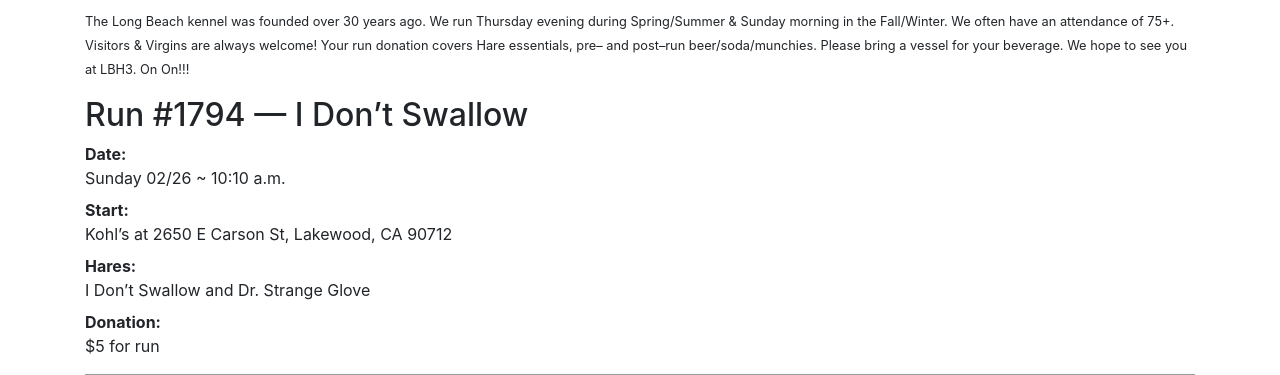
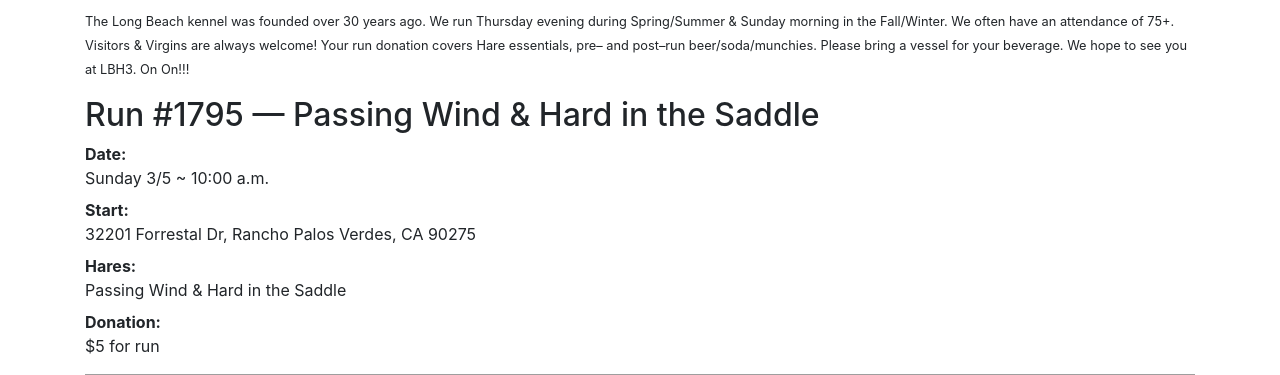
Before and after one commit to LBH3/lbh3.org, a PHP site: page /index.php in a window 1280 px wide. Shown: the part 104-479 px from the top of the page. Run offline with PHP 8.4, Linux system fonts and the light colour scheme; some libraries are stand-ins or nearby versions; grey boxes are pictures that could not be loaded.

Commit message:
Update for after the 2017-02-26 hash

```diff
--- a/hareline/hareline.php
+++ b/hareline/hareline.php
@@ -120,8 +120,8 @@
 					<tr>
 						<td class="tcenter">3/5</td>
 						<td class="tcenter">1795</td>
-						<td>Passing Wind</td>
-						<td></td>
+						<td>Passing Wind &amp; Hard in the Saddle</td>
+						<td>Rancho Palos Verdes</td>
 						<td></td>
 					</tr>
 					<tr>
--- a/index.php
+++ b/index.php
@@ -21,25 +21,31 @@
         </small>
       </p>
 
-      <h2>Run #1794 — I Don’t Swallow</h2>
+      <h2>Run #1795 — Passing Wind &amp; Hard in the Saddle</h2>
       <dl>
         <dt>Date:</dt>
-        <dd>Sunday 02/26 ~ 10:10 a.m.</dd>
+        <dd>Sunday 3/5 ~ 10:00 a.m.</dd>
         <dt>Start:</dt>
-        <dd>Kohl’s at 2650 E Carson St, Lakewood, CA 90712</dd>
+        <dd>32201 Forrestal Dr, Rancho Palos Verdes, CA 90275</dd>
         <dt>Hares:</dt>
-        <dd>I Don’t Swallow and Dr. Strange Glove</dd>
+        <dd>Passing Wind &amp; Hard in the Saddle</dd>
         <dt>Donation:</dt>
         <dd>$5 for run</dd>
       </dl>
 
-			<iframe src="https://www.google.com/maps/embed?pb=!1m18!1m12!1m3!1d3314.275362624129!2d-118.16375378479081!3d33.831008680666734!2m3!1f0!2f0!3f0!3m2!1i1024!2i768!4f13.1!3m3!1m2!1s0x80dd33b287ead083%3A0xedbfc39f50868fd7!2s2650+E+Carson+St%2C+Lakewood%2C+CA+90712!5e0!3m2!1sen!2sus!4v1487651194090" width="100%" height="368" frameborder="0" style="border:0" allowfullscreen></iframe>
+			<iframe src="https://www.google.com/maps/embed?pb=!1m18!1m12!1m3!1d3317.896577447866!2d-118.34984288479319!3d33.7374903806927!2m3!1f0!2f0!3f0!3m2!1i1024!2i768!4f13.1!3m3!1m2!1s0x80dd497597d10bf7%3A0xd57ee00dc4fab75c!2s32201+Forrestal+Dr%2C+Rancho+Palos+Verdes%2C+CA+90275!5e0!3m2!1sen!2sus!4v1488005074140" width="100%" height="368" frameborder="0" style="border:0" allowfullscreen></iframe>
 
       <dl>
+        <dt>Note from the hares:</dt>
+        <dd>
+          <p>
+						These two old goats are at it again they have a great trail with shiggy and views for the pack to go along with cold golden nectar.
+          </p>
+        </dd>
         <dt>D'Erections:</dt>
         <dd>
           <p>
-						From Long Beach — take the 405 freeway to the Cherry Ave exit and head north. Once you reach Carson St. turn right head about a half mile and turn right on Paramount Blvd. Look for the Kohls store on the right hand side and LFH milling around drinking beer.
+						From Long Beach — get on I-405 N and follow I-405 N to the  I-110 S. Take the exit toward Gaffey St/San Pedro. Turn left onto N Gaffey St then Turn right onto W 1st St proceed for about a mile and turn left onto S Western Ave. Then turn right onto W 25th St continue until it turns into Palos Verdes Dr S then turn right onto Forrestal Dr to reach your destination.
           </p>
         </dd>
       </dl>
```
